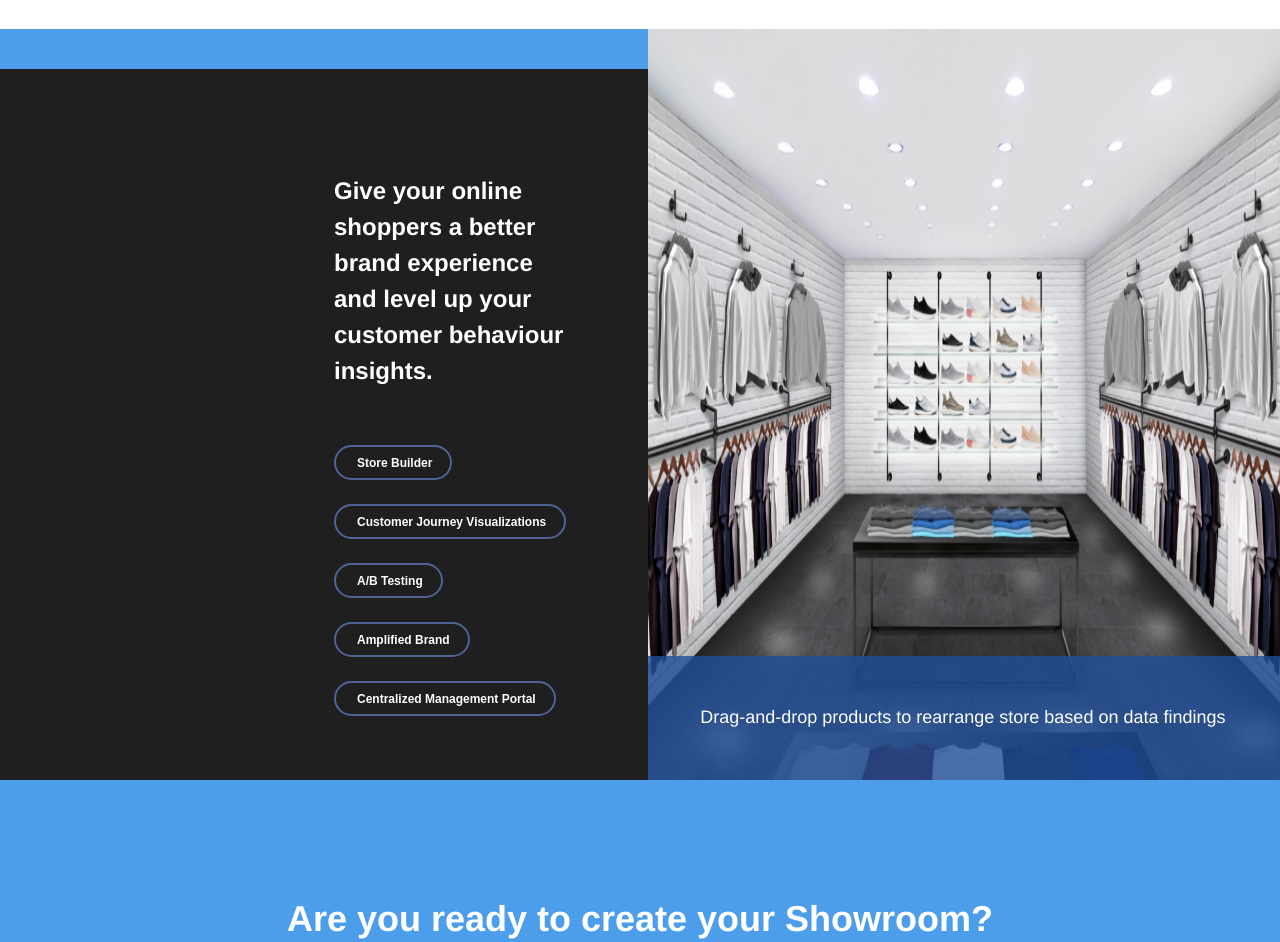
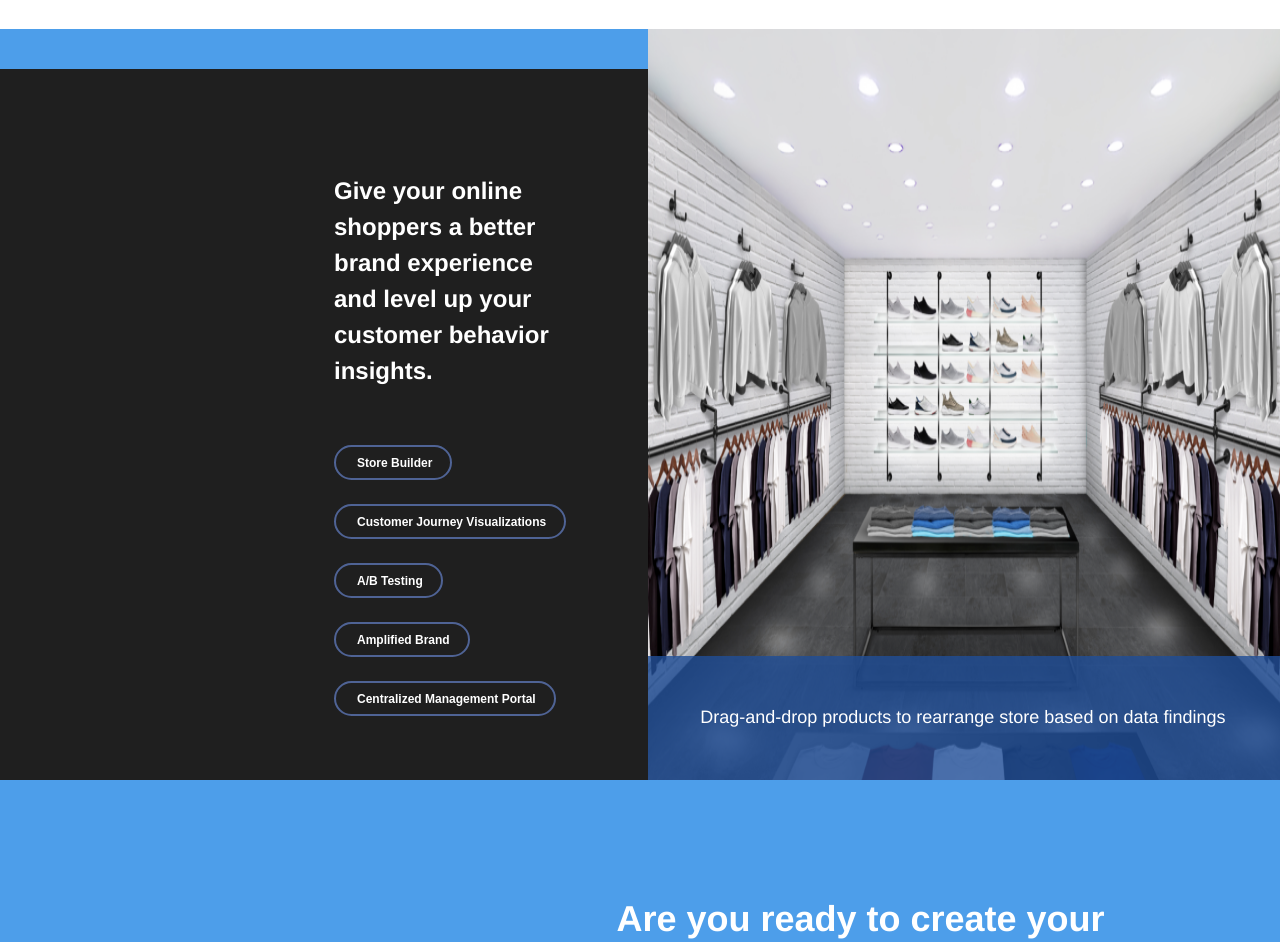
Before and after one commit to Silverfolk/Showroom, a React (Create React App) app: page / in a window 1280 px wide. Shown: the part 1040-1982 px from the top of the page. Built offline with nearby package versions, Linux system fonts and the light colour scheme.

Commit message:
prettify code

```diff
--- a/src/Components/Component1.js
+++ b/src/Components/Component1.js
@@ -1,51 +1,50 @@
-import React from 'react'
+import React from 'react';
 import Phone from '../Utils/Images/Phone.png';
 import Land from '../Utils/Images/Land.png';
+
 const Component1 = () => {
   return (
-    <div className='flex flex-col lg:flex-row   lg:mt-19 lg:mb-36 justify-between'>
-      {/* Text Box  */}
-    <div className=' mt-20.5 ml-5 cs:mt-25 lg:ml-82.5 mb-11.5 lg:mb-0 w-258px cs:size-140.5 lg:size-2/5 flex items-center md:justify-center '>
-  <div >
-
-    {/* Start and Sell Box  */}
-    <div className='text-7xl font-helvetica font-bold  '>
+    <div className='flex flex-col lg:flex-row lg:mt-19 lg:mb-36 justify-between'>
+      {/* Text Box */}
+      <div className='mt-20.5 ml-5 cs:ml-8 cs:mt-25 lg:ml-82.5 mb-11.5 lg:mb-0 w-258px cs:size-140.5 lg:size-2/5 flex items-center cs:justify-center '>
+        <div>
+          {/* Start and Sell Box */}
+          <div className='text-7xl font-helvetica font-bold'>
             <h1>Start today.</h1>
-    <h1 >Sell tomorrow.</h1>
+            <h1>Sell tomorrow.</h1>
           </div>
 
-    <p className="max-w-md mt-2  md:mt-6 mb-6 font-Inter font-normal leading-6 ">
+          <p className="max-w-md mt-2 md:mt-6 mb-6 font-Inter font-normal leading-6">
             You don’t need an agency to launch a 3D Showroom. Do it yourself. No coding or design experience necessary.
           </p>
 
           {/* Input Fields */}
-    <div className="flex font-sans_pro   flex-wrap">
-    <input type="text" id="first_name" className="w-175px h-10.5 mr-4 lg:w-50 lg:h-12.5  bg-custom_formcolor  text-custom-landing-input pt-3.5 pl-4 pb-3  rounded-md  " placeholder="Full Name*" required/>
-    <input type="email" id="company_name" className=" w-175px h-10.5 lg:w-50 lg:h-12.5 bg-custom_formcolor text-custom-landing-input pt-3.5 pl-4 pb-3  rounded-md   " placeholder="Company Name*" required/>
+          <div className="flex font-sans_pro flex-wrap">
+            <input type="text" id="first_name" className="w-175px h-10.5 mr-4 lg:w-50 lg:h-12.5 bg-custom_formcolor text-custom-landing-input pt-3.5 pl-4 pb-3 rounded-md" placeholder="Full Name*" required />
+            <input type="email" id="company_name" className="w-175px h-10.5 lg:w-50 lg:h-12.5 bg-custom_formcolor text-custom-landing-input pt-3.5 pl-4 pb-3 rounded-md" placeholder="Company Name*" required />
           </div>
-    {/* full box */}
+
+          {/* Full box */}
           <div className='flex flex-col'>
-    <input type="text" placeholder='Company Website*' className='w-358px h-10.5 lg:h-12.5 lg:w-104 bg-custom_formcolor text-custom-landing-input pt-3.5 pl-4 pb-3 pr-25 rounded-md   mt-4 mb-4 ' />
-    <button className="text-xs w-358px h-10.5 lg:w-104 lg:h-13  bg-custom_comp1_green   pl-32.5 pr-32.5 lg:pt-2 lg:pb-2 text-white rounded-lg lg:mr-3 ">
+            <input type="text" placeholder='Company Website*' className='w-358px h-10.5 lg:h-12.5 lg:w-104 bg-custom_formcolor text-custom-landing-input pt-3.5 pl-4 pb-3 pr-25 rounded-md mt-4 mb-4' />
+            <button className="text-xs w-358px h-10.5 lg:w-104 lg:h-13 bg-custom_comp1_green pl-32.5 pr-32.5 lg:pt-2 lg:pb-2 text-white rounded-lg lg:mr-3">
               <h1 className='text-sm font-semibold'> Put me in line</h1>
               <p className='text-xs font-normal'>No Commitment</p>
             </button>
           </div>
-    <p className='text-custom_alert_grey  mt-2'>* fields are mandatory</p>
+
+          <p className='text-custom_alert_grey mt-2'>* fields are mandatory</p>
         </div>
       </div>
 
-
- {/* Images  */}
+      {/* Images */}
       <div className='relative ml-25 md:ml-37.5'>
         <img src={Land} className="w-full h-296px cs:h-full" alt="Land Image" />
-  <img src={Phone} className='absolute left-[-50px] bottom-[-60px]  h-259px cs:h-611px md:left-[-44] cs:bottom-[-200px]  ' alt="Phone Image" />
+        <img src={Phone} className='absolute left-[-50px] bottom-[-60px] h-259px cs:h-611px md:left-[-44] cs:bottom-[-200px]' alt="Phone Image" />
         {/* top-32 instead of bottom-[-192px] */}
-
       </div>
-
     </div>
-  )
-}
+  );
+};
 
 export default Component1;
--- a/src/Components/Component2.js
+++ b/src/Components/Component2.js
@@ -1,50 +1,41 @@
-import React from 'react'
-import Showroom from '../Utils/Images/Showroom.png'
+import React from 'react';
+import Showroom from '../Utils/Images/Showroom.png';
+
 const Component2 = () => {
   return (
     <div className="bg-custom_nav_comp2_blue w-full mt-97px cs:mt-67.5">
       {/* Upper part */}
       <div className="flex flex-col lg:flex-row w-full h-full justify-between">
-
-      {/* text box */}
-      <div className="bg-custom_Black flex flex-col mt-10  h-full w-full lg:w-787px">
-        <div className='mt:13 ml-5 md:ml-83.5 md:mt-13 md:mr-20.5 flex flex-wrap '>
-        <h1 className='text-custom_White font-bold mt-13  text-2xl leading-9 font-helvetica  flex flex-wrap '>Give your online shoppers a better brand experience and level up your customer behaviour insights.</h1>
+        {/* Text box */}
+        <div className="bg-custom_Black flex flex-col mt-10 h-full w-full lg:w-787px">
+          <div className='mt-13 ml-5 md:ml-83.5 md:mt-13 md:mr-20.5 flex flex-wrap '>
+            <h1 className='text-custom_White font-bold mt-13 text-2xl leading-9 font-helvetica flex flex-wrap '>Give your online shoppers a better brand experience and level up your customer behavior insights.</h1>
             <div className='flex flex-col space-y-4 md:space-y-6 mt-4 md:mt-8 md:mb-16 mb-33px'>
-       <button className="text-xs font-sans_pro font-semibold  mt-6 w-max pl-21px pt-2 pr-4.5 pb-7px rounded-full text-custom_White border-2 border-custom_bordercolor ">Store Builder</button>
-       <button className="text-xs font-sans_pro font-semibold   w-max pl-21px pt-2 pr-4.5 pb-7px rounded-full text-custom_White border-2 border-custom_bordercolor">Customer Journey Visualizations </button>
-       <button className="text-xs font-sans_pro font-semibold   w-max pl-21px pt-2 pr-4.5 pb-7px rounded-full text-custom_White border-2 border-custom_bordercolor">A/B Testing</button>
-       <button className="text-xs  font-sans_pro font-semibold   w-max pl-21px pt-2 pr-4.5 pb-7px rounded-full text-custom_White border-2 border-custom_bordercolor">Amplified Brand</button>
-       <button className="text-xs  font-sans_pro font-semibold   w-max pl-21px pt-2 pr-4.5 pb-7px mb-25 rounded-full text-custom_White border-2 border-custom_bordercolor">Centralized Management Portal</button>
+              <button className="text-xs font-sans_pro font-semibold mt-6 w-max pl-21px pt-2 pr-4.5 pb-7px rounded-full text-custom_White border-2 border-custom_bordercolor">Store Builder</button>
+              <button className="text-xs font-sans_pro font-semibold w-max pl-21px pt-2 pr-4.5 pb-7px rounded-full text-custom_White border-2 border-custom_bordercolor">Customer Journey Visualizations</button>
+              <button className="text-xs font-sans_pro font-semibold w-max pl-21px pt-2 pr-4.5 pb-7px rounded-full text-custom_White border-2 border-custom_bordercolor">A/B Testing</button>
+              <button className="text-xs font-sans_pro font-semibold w-max pl-21px pt-2 pr-4.5 pb-7px rounded-full text-custom_White border-2 border-custom_bordercolor">Amplified Brand</button>
+              <button className="text-xs font-sans_pro font-semibold w-max pl-21px pt-2 pr-4.5 pb-7px mb-25 rounded-full text-custom_White border-2 border-custom_bordercolor">Centralized Management Portal</button>
             </div>
-
           </div>
-
         </div>
-
         {/* Image Box */}
-     <div className="relative  bg-custom_nav_comp2_blue  ">
+        <div className="relative bg-custom_nav_comp2_blue  ">
           <img src={Showroom} alt="Showroom Store" className="w-full h-full" />
-  {/* <div className="absolute top-0 left-0 w-full h-full bg-black bg-opacity-50 flex items-center justify-center"> */}
-    <p className=" pl-5 md:pl-13 pt-49px pb-13  h-31 font-helvetica font-medium text-lg leading-6 absolute bottom-0 left-0 right-0  bg-custom_comp2_opaque_blue bg-opacity-80 text-white ">Drag-and-drop products to rearrange store based on data findings</p>
-  {/* </div> */}
+          <p className="pl-5 md:pl-13 pt-49px pb-13 h-31 font-helvetica font-medium text-lg leading-6 absolute bottom-0 left-0 right-0 bg-custom_comp2_opaque_blue bg-opacity-80 text-white ">Drag-and-drop products to rearrange store based on data findings</p>
         </div>
-
-
       </div>
 
       {/* Lower part */}
       <div className='flex flex-col items-center justify-center'>
-  <h1 className="text-4xl mt-10 ml-77px mr-77px md:mt-119px md:ml-129.5md: md:mr-129 font-helvetica  text-center font-bold leading-10   text-custom_White">Are you ready to create your Showroom?</h1>
-  <div className='flex  justify-around font-semibold mt-33px mb-39px md:mb-30  gap-2'>
-    <button className='text-xs text-center  bg-white font-sans_pro mr-3 md:mr-5  pl-37px pr-37px pt-3.5 pb-13px rounded-full border-1 border-gray-700'>Get Early Access</button>
-    <button className='text-xs text-center   pl-37px pr-37px pt-3.5 pb-13px font-sans_pro rounded-full text-custom_White border-2 border-white-700'>Plans and Pricing</button>
+        <h1 className="text-4xl mt-10 ml-77px mr-77px md:mt-119px md:ml-129.5 md:mr-129 font-helvetica text-center font-bold leading-10 text-custom_White">Are you ready to create your Showroom?</h1>
+        <div className='flex justify-around font-semibold mt-33px mb-39px md:mb-30 gap-2'>
+          <button className='text-xs text-center bg-white font-sans_pro mr-3 md:mr-5 pl-37px pr-37px pt-3.5 pb-13px rounded-full border-1 border-gray-700'>Get Early Access</button>
+          <button className='text-xs text-center pl-37px pr-37px pt-3.5 pb-13px font-sans_pro rounded-full text-custom_White border-2 border-white-700'>Plans and Pricing</button>
         </div>
+      </div>
+    </div>
+  );
+};
 
-</div>
-
-    </div>
-  )
-}
-
-export default Component2
+export default Component2;
```
Lines whose indentation alone changed are shown as unchanged.
